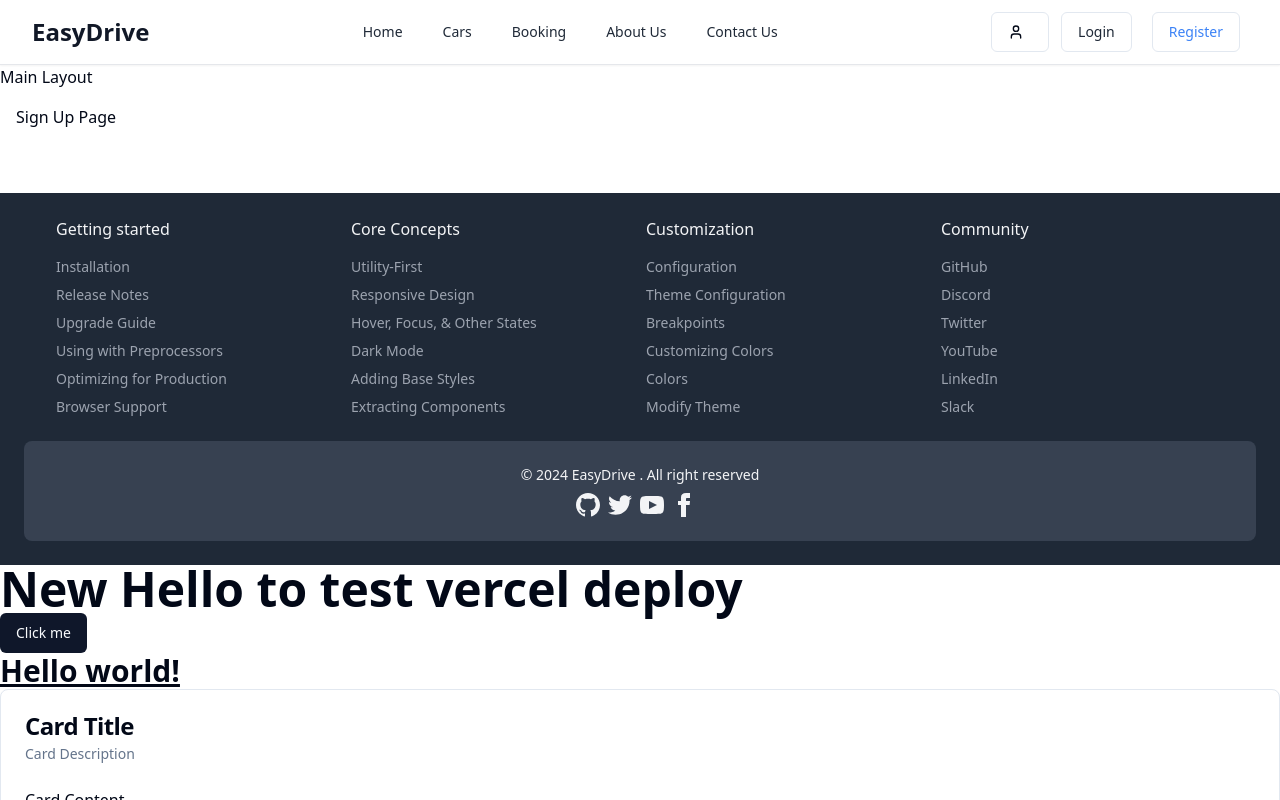
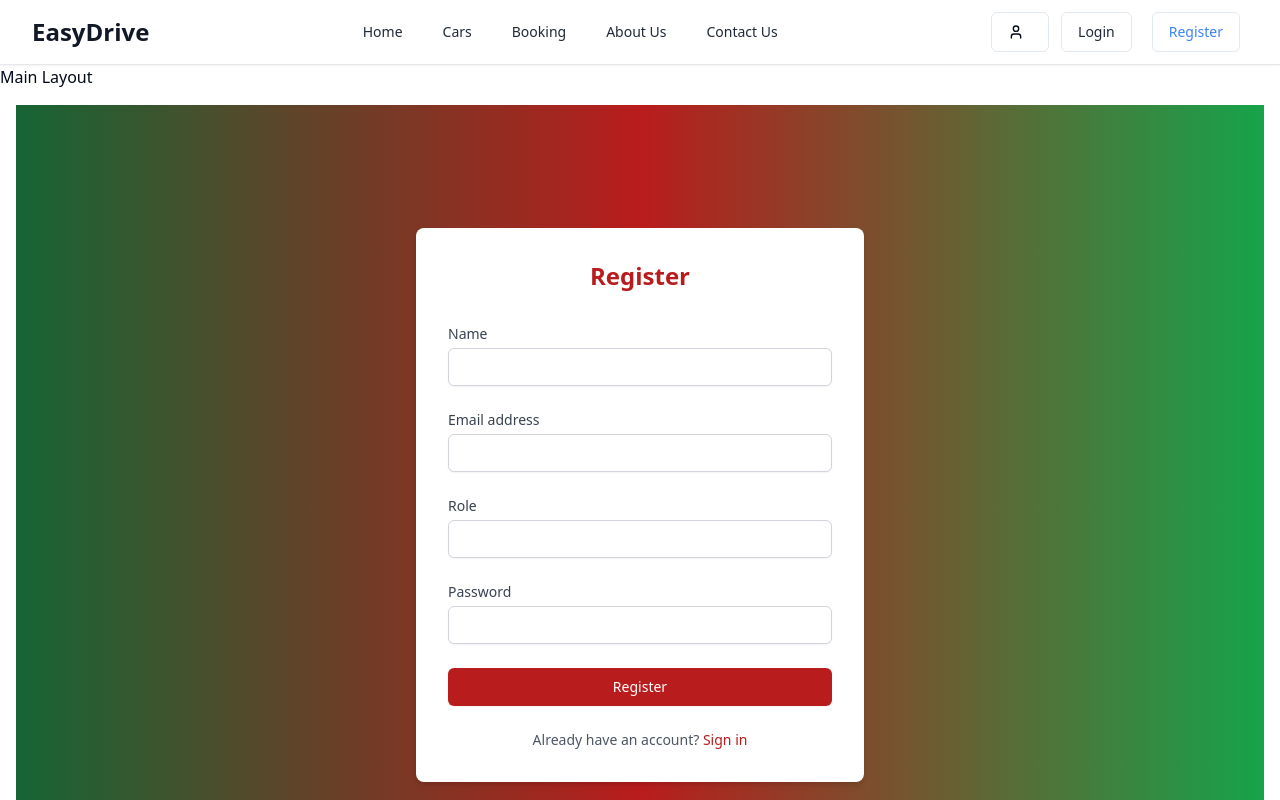
Before and after one commit to yusuf-khan-swd/easy-drive-frontend-vite-shadcn, a React (Vite) app: page /register in a window 1280 px wide. Shown: the top 800 px of the page. Built offline with nearby package versions, Linux system fonts and the light colour scheme.

Commit message:
Basic login and register form done

```diff
--- a/src/pages/Login.tsx
+++ b/src/pages/Login.tsx
@@ -1,7 +1,100 @@
+// import { jwtDecode } from "jwt-decode";
+import React from "react";
+import { Link } from "react-router-dom";
+// import { setName, setPassword } from "../redux/features/loginSlice";
+// import { setToken } from "../redux/features/userSlice";
+// import { useAppDispatch, useAppSelector } from "../redux/hooks";
+// import { RootState } from "../redux/store";
+
 const Login = () => {
+  // const dispatch = useAppDispatch();
+  // const { name, password } = useAppSelector((state: RootState) => state.login);
+
+  // const { token } = useAppSelector((state: RootState) => state.user);
+
+  // console.log({ token });
+
+  // const [login] = useLoginMutation();
+
+  const handleSubmit = async (e: React.FormEvent) => {
+    e.preventDefault();
+    // const { data } = await login({ username: name, password });
+
+    // const { token } = data?.data;
+
+    // const user = jwtDecode(token);
+
+    // console.log({ token, user });
+    // dispatch(setToken(token));
+  };
+
   return (
-    <div>
-      <h1>Sign In Page</h1>
+    <div className="min-h-[70vh] flex items-center justify-center">
+      <div className="border w-full max-w-md bg-white shadow-md rounded-lg p-8">
+        <h2 className="text-2xl font-semibold text-center text-red-700">
+          Login
+        </h2>
+        <form className="mt-8 space-y-6" onSubmit={handleSubmit}>
+          <div>
+            <label
+              htmlFor="name"
+              className="block text-sm font-medium text-gray-700"
+            >
+              User name
+            </label>
+            <input
+              type="text"
+              id="name"
+              // value={name}
+              // onChange={(e) => dispatch(setName(e.target.value))}
+              required
+              className="mt-1 block w-full px-3 py-2 border border-gray-300 rounded-md shadow-sm focus:outline-none focus:ring-green-700 focus:border-green-700 sm:text-sm"
+            />
+          </div>
+          <div>
+            <label
+              htmlFor="password"
+              className="block text-sm font-medium text-gray-700"
+            >
+              Password
+            </label>
+            <input
+              type="password"
+              id="password"
+              // value={password}
+              // onChange={(e) => dispatch(setPassword(e.target.value))}
+              required
+              className="mt-1 block w-full px-3 py-2 border border-gray-300 rounded-md shadow-sm focus:outline-none focus:ring-green-700 focus:border-green-700 sm:text-sm"
+            />
+          </div>
+          <div className="flex items-center justify-between">
+            <div className="text-sm">
+              <Link
+                to="/register"
+                className="font-medium text-red-700 hover:text-red-500"
+              >
+                New here? Register now
+              </Link>
+            </div>
+            <div className="text-sm">
+              <a
+                href="#"
+                className="font-medium text-red-700 hover:text-red-500"
+              >
+                Forgot your password?
+              </a>
+            </div>
+          </div>
+          <div>
+            <button
+              type="submit"
+              className="w-full flex justify-center py-2 px-4 border border-transparent rounded-md shadow-sm text-sm font-medium text-white bg-red-700 hover:bg-red-500 focus:outline-none focus:ring-2 focus:ring-offset-2 focus:ring-green-700"
+            >
+              Sign in
+            </button>
+          </div>
+        </form>
+      </div>
     </div>
   );
 };
--- a/src/pages/Register.tsx
+++ b/src/pages/Register.tsx
@@ -1,7 +1,121 @@
+import React from "react";
+import { Link } from "react-router-dom";
+// import { useSignUpMutation } from "../redux/api/auth/authApi";
+// import {
+//   setEmail,
+//   setName,
+//   setPassword,
+//   setRole,
+// } from "../redux/features/registerSlice";
+// import { useAppDispatch, useAppSelector } from "../redux/hooks";
+// import { RootState } from "../redux/store";
+// import { useSignUPMutation } from "../redux/api/auth/authApi";
+
 const Register = () => {
+  // const dispatch = useAppDispatch();
+  // const { name, email, password, role } = useAppSelector(
+  //   (state: RootState) => state.register
+  // );
+
+  // const [signUP] = useSignUpMutation();
+
+  const handleSubmit = async (e: React.FormEvent) => {
+    e.preventDefault();
+    // const user = await signUP({ username: name, email, password, role });
+
+    // console.log("our input", { name, email, password, role }, "output:", user);
+  };
   return (
-    <div>
-      <h1>Sign Up Page</h1>
+    <div className="min-h-screen flex items-center justify-center bg-gradient-to-r from-green-800 via-red-700 to-green-600">
+      <div className="w-full max-w-md bg-white shadow-md rounded-lg p-8">
+        <h2 className="text-2xl font-semibold text-center text-red-700">
+          Register
+        </h2>
+        <form className="mt-8 space-y-6" onSubmit={handleSubmit}>
+          <div>
+            <label
+              htmlFor="name"
+              className="block text-sm font-medium text-gray-700"
+            >
+              Name
+            </label>
+            <input
+              type="text"
+              id="name"
+              // value={name}
+              // onChange={(e) => dispatch(setName(e.target.value))}
+              required
+              className="mt-1 block w-full px-3 py-2 border border-gray-300 rounded-md shadow-sm focus:outline-none focus:ring-green-700 focus:border-green-700 sm:text-sm"
+            />
+          </div>
+          <div>
+            <label
+              htmlFor="email"
+              className="block text-sm font-medium text-gray-700"
+            >
+              Email address
+            </label>
+            <input
+              type="email"
+              id="email"
+              // value={email}
+              // onChange={(e) => dispatch(setEmail(e.target.value))}
+              required
+              className="mt-1 block w-full px-3 py-2 border border-gray-300 rounded-md shadow-sm focus:outline-none focus:ring-green-700 focus:border-green-700 sm:text-sm"
+            />
+          </div>
+          <div>
+            <label
+              htmlFor="role"
+              className="block text-sm font-medium text-gray-700"
+            >
+              Role
+            </label>
+            <input
+              type="text"
+              id="role"
+              // value={role}
+              // onChange={(e) => dispatch(setRole(e.target.value))}
+              className="mt-1 block w-full px-3 py-2 border border-gray-300 rounded-md shadow-sm focus:outline-none focus:ring-green-700 focus:border-green-700 sm:text-sm"
+            />
+          </div>
+          <div>
+            <label
+              htmlFor="password"
+              className="block text-sm font-medium text-gray-700"
+            >
+              Password
+            </label>
+            <input
+              type="password"
+              id="password"
+              // value={password}
+              // onChange={(e) => dispatch(setPassword(e.target.value))}
+              required
+              className="mt-1 block w-full px-3 py-2 border border-gray-300 rounded-md shadow-sm focus:outline-none focus:ring-green-700 focus:border-green-700 sm:text-sm"
+            />
+          </div>
+          <div>
+            <button
+              type="submit"
+              className="w-full flex justify-center py-2 px-4 border border-transparent rounded-md shadow-sm text-sm font-medium text-white bg-red-700 hover:bg-red-500 focus:outline-none focus:ring-2 focus:ring-offset-2 focus:ring-green-700"
+            >
+              Register
+            </button>
+          </div>
+        </form>
+        <div className="mt-6 text-center">
+          <p className="text-sm text-gray-600">
+            Already have an account?{" "}
+            <Link
+              to="/login"
+              className="font-medium text-red-700 hover:text-red-500"
+            >
+              Sign in
+            </Link>
+          </p>
+        </div>
+      </div>
     </div>
   );
 };
```
